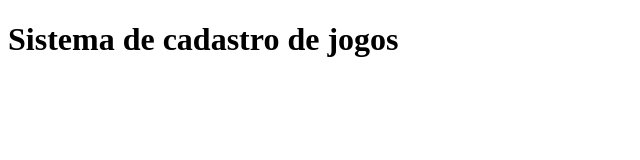
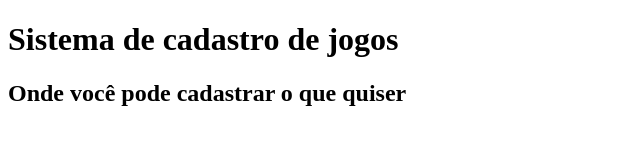
Before and after one commit to AlexanderDuarte/sistema-de-cadastro, a plain HTML site: page index.html in a window 1280 px wide. Shown: the whole page, without its empty margins (0-640 px from the left). Drawn offline with Linux system fonts and the light colour scheme.

Commit message:
adicionado subtitulo e o terceiro console

```diff
--- a/app.js
+++ b/app.js
@@ -1,3 +1,5 @@
 console.log("Rodando o sistema de gerenciamento de jogos")
 
 console.log("outro commit do Alex")
+
+console.log("o terceiro log")
--- a/index.html
+++ b/index.html
@@ -9,6 +9,7 @@
 
 <body>
     <h1>Sistema de cadastro de jogos</h1>
+    <h2>Onde você pode cadastrar o que quiser</h2>
     <script src="app.js"></script>
 </body>
 
```
